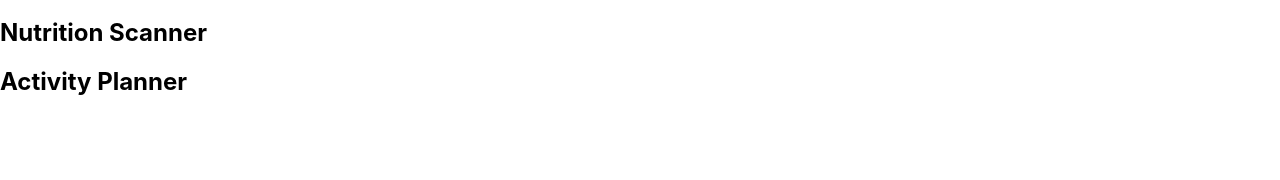
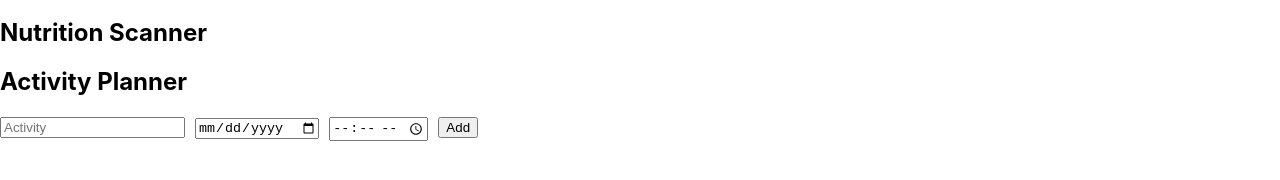
Before and after one commit to parakhc4/insync.ai, a React (Create React App) app in the folder code/web/: page /parent in a window 1280 px wide. Shown: the part 298-478 px from the top of the page. Built offline with nearby package versions, Linux system fonts and the light colour scheme.

Commit message:
Add activity planner feature and driver view

```diff
--- a/code/web/src/components/ActivityPlanner/ActivityPlanner.js
+++ b/code/web/src/components/ActivityPlanner/ActivityPlanner.js
@@ -1,9 +1,67 @@
-import React from "react";
+import React, { useState, useEffect } from "react";
 
 function ActivityPlanner() {
+    const [activity, setActivity] = useState("");
+    const [date, setDate] = useState("");
+    const [time, setTime] = useState("");
+    const [activities, setActivities] = useState([]);
+
+    useEffect(() => {
+        const saved = localStorage.getItem('activities');
+        if (saved) {
+            try {
+                setActivities(JSON.parse(saved));
+            } catch (e) {
+                console.error('Failed to parse saved activities');
+            }
+        }
+    }, []);
+
+    useEffect(() => {
+        localStorage.setItem('activities', JSON.stringify(activities));
+    }, [activities]);
+
+    const addActivity = (e) => {
+        e.preventDefault();
+        if (!activity || !date || !time) return;
+        setActivities([...activities, { activity, date, time }]);
+        setActivity("");
+        setDate("");
+        setTime("");
+    };
+
     return (
         <div>
             <h2>Activity Planner</h2>
+            <form onSubmit={addActivity} style={{ marginBottom: '20px' }}>
+                <input
+                    type="text"
+                    placeholder="Activity"
+                    value={activity}
+                    onChange={(e) => setActivity(e.target.value)}
+                    style={{ marginRight: '10px' }}
+                />
+                <input
+                    type="date"
+                    value={date}
+                    onChange={(e) => setDate(e.target.value)}
+                    style={{ marginRight: '10px' }}
+                />
+                <input
+                    type="time"
+                    value={time}
+                    onChange={(e) => setTime(e.target.value)}
+                    style={{ marginRight: '10px' }}
+                />
+                <button type="submit">Add</button>
+            </form>
+            {activities.length > 0 && (
+                <ul>
+                    {activities.map((a, idx) => (
+                        <li key={idx}>{`${a.activity} - ${a.date} ${a.time}`}</li>
+                    ))}
+                </ul>
+            )}
         </div>
     );
 }
--- a/code/web/src/pages/DriverDashboard.js
+++ b/code/web/src/pages/DriverDashboard.js
@@ -1,11 +1,32 @@
-import React from "react";
+import React, { useState, useEffect } from "react";
 
 function DriverDashboard() {
+  const [activities, setActivities] = useState([]);
+
+  useEffect(() => {
+    const saved = localStorage.getItem('activities');
+    if (saved) {
+      try {
+        setActivities(JSON.parse(saved));
+      } catch (e) {
+        console.error('Failed to parse saved activities');
+      }
+    }
+  }, []);
+
   return (
     <div style={{ padding: '20px' }}>
       <h2>Driver Dashboard</h2>
       <p>View child pickup/drop schedule here.</p>
-      {/* Will connect to ActivityPlanner component in read-only mode */}
+      {activities.length > 0 ? (
+        <ul>
+          {activities.map((a, idx) => (
+            <li key={idx}>{`${a.activity} - ${a.date} ${a.time}`}</li>
+          ))}
+        </ul>
+      ) : (
+        <p>No activities scheduled.</p>
+      )}
     </div>
   );
 }
```
Also changed, not shown: code/web/src/setupTests.js (+16 -0 lines), 1 other file (tests, documents, lock files or other folders).
